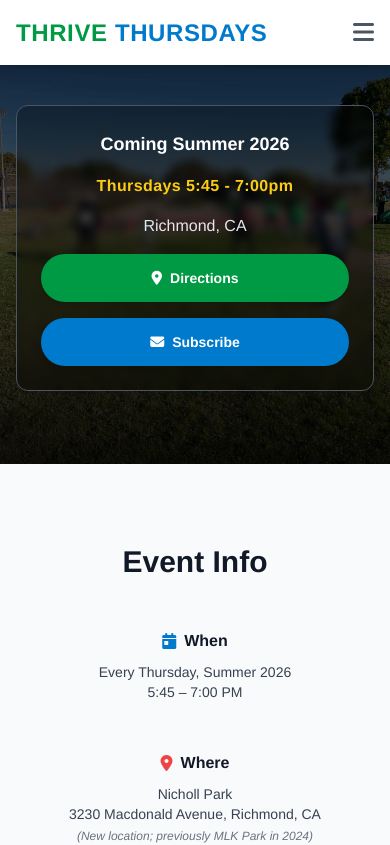
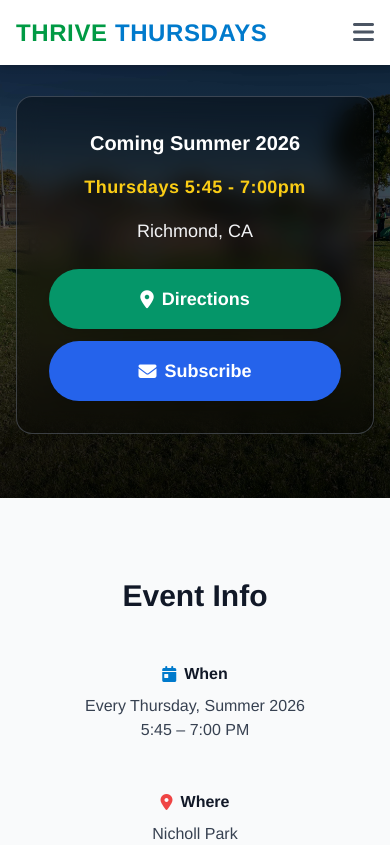
Before and after one commit to chrisgioia64/thrive-thursdays, a plain HTML site: page index.html in a window 390 px wide. Shown: the top 845 px of the page. Drawn offline with nearby package versions, Linux system fonts and the light colour scheme.

Commit message:
mobile changes

```diff
--- a/index.html
+++ b/index.html
@@ -103,23 +103,32 @@
         </div>
 
         <div class="relative container mx-auto px-4 text-center text-white z-10">
-            <div class="max-w-[23.5rem] mx-auto bg-black/30 p-6 md:p-8 rounded-xl border border-gray-600 backdrop-blur-sm shadow-2xl">
-                <p class="text-lg md:text-2xl font-bold mb-4">Coming Summer 2026</p>
-                <p class="text-base md:text-xl text-yellow-400 font-bold mb-4 tracking-wide">Thursdays 5:45 - 7:00pm</p>
-                <p class="text-base md:text-lg font-medium mb-4 text-gray-200">
+            <div class="max-w-[26rem] mx-auto bg-black/40 p-8 md:p-10 rounded-2xl border border-gray-500/50 backdrop-blur-md shadow-2xl">
+
+                <p class="text-xl md:text-2xl font-bold mb-4 text-white">Coming Summer 2026</p>
+
+                <p class="text-lg md:text-xl text-yellow-400 font-bold mb-4 tracking-wide">
+                    Thursdays 5:45 - 7:00pm
+                </p>
+
+                <p class="text-lg md:text-lg font-medium mb-6 text-gray-100">
                     Richmond, CA
                 </p>
 
-                <div class="mt-2 flex flex-col sm:flex-row gap-4 justify-center">
-                    <a href="https://www.google.com/maps/search/?api=1&query=3230+Macdonald+Ave+Richmond+CA+94804" target="_blank" rel="noopener noreferrer" class="inline-flex items-center justify-center px-7 py-3.5 rounded-full bg-thrive-green text-white text-sm md:text-base font-semibold shadow-lg hover:bg-emerald-600 transition">
+
+                <div class="mt-6 flex flex-col sm:flex-row gap-3 md:gap-4 justify-center">
+                    <a href="https://www.google.com/maps/search/?api=1&query=3230+Macdonald+Ave+Richmond+CA+94804"
+                       target="_blank"
+                       rel="noopener noreferrer"
+                       class="inline-flex items-center justify-center px-6 py-4 rounded-full bg-emerald-600 text-white text-lg font-bold shadow-lg hover:bg-emerald-500 transition active:scale-95 sm:flex-1">
                         <i class="fas fa-map-marker-alt mr-2"></i> Directions
                     </a>
 
-                    <a href="#newsletter" class="inline-flex items-center justify-center px-7 py-3.5 rounded-full bg-thrive-blue text-white text-sm md:text-base font-semibold shadow-lg hover:bg-blue-600 transition">
+                    <a href="#newsletter"
+                       class="inline-flex items-center justify-center px-6 py-4 rounded-full bg-blue-600 text-white text-lg font-bold shadow-lg hover:bg-blue-500 transition active:scale-95 sm:flex-1">
                         <i class="fas fa-envelope mr-2"></i> Subscribe
                     </a>
                 </div>
-
             </div>
         </div>
     </section>
@@ -136,33 +145,33 @@
 
             <div class="grid md:grid-cols-3 gap-12">
                 <div class="text-center md:text-left">
-                    <h3 class="font-semibold text-gray-900 mb-2 flex items-center justify-center md:justify-start">
+                    <h3 class="text-base md:text-base font-semibold text-gray-900 mb-2 flex items-center justify-center md:justify-start">
                         <i class="fas fa-calendar-day text-thrive-blue mr-2"></i> When
                     </h3>
-                    <p class="text-gray-700 text-sm md:text-base">
+                    <p class="text-gray-700 text-base md:text-base">
                         Every Thursday, Summer 2026<br>
                         5:45 – 7:00 PM
                     </p>
                 </div>
 
                 <div class="text-center md:text-left">
-                    <h3 class="font-semibold text-gray-900 mb-2 flex items-center justify-center md:justify-start">
+                    <h3 class="text-base md:text-base font-semibold text-gray-900 mb-2 flex items-center justify-center md:justify-start">
                         <i class="fas fa-map-marker-alt text-red-500 mr-2"></i> Where
                     </h3>
-                    <p class="text-gray-700 text-sm md:text-base">
+                    <p class="text-gray-700 text-base md:text-base">
                         Nicholl Park<br>
                         3230 Macdonald Avenue, Richmond, CA
                     </p>
-                    <p class="text-xs text-gray-500 mt-1 italic">
+                    <p class="text-sm md:text-xs text-gray-500 mt-1 italic">
                         (New location; previously MLK Park in 2024)
                     </p>
                 </div>
 
                 <div class="text-center md:text-left">
-                    <h3 class="font-semibold text-gray-900 mb-2 flex items-center justify-center md:justify-start">
+                    <h3 class="text-base md:text-base font-semibold text-gray-900 mb-2 flex items-center justify-center md:justify-start">
                         <i class="fas fa-users text-thrive-green mr-2"></i> Who
                     </h3>
-                    <p class="text-gray-700 text-sm md:text-base">
+                    <p class="text-gray-700 text-base md:text-base">
                         Families, kids, seniors, and anyone interested in free fitness, health resources, and community connection.
                     </p>
                 </div>
@@ -179,11 +188,11 @@
           <div class="grid grid-cols-1 md:grid-cols-2 gap-12 items-center">
 
             <div>
-              <p class="text-lg text-gray-600 mb-6">
+              <p class="text-xl md:text-lg text-gray-600 mb-6">
                 Thrive Thursday aims to create a space where the community can gather, learn, and practice healthy habits by accessing information, resources, and participating in organized physical activity.
                 </p>
               <div class="flex items-center space-x-3">
-                <span class="text-gray-500 font-medium">As seen on</span>
+                <span class="text-lg md:text-base text-gray-500 font-medium">As seen on</span>
                 <img src="Ktvu.png" alt="KTVU FOX 2" class="h-8 w-auto object-contain">
               </div>
             </div>
```
